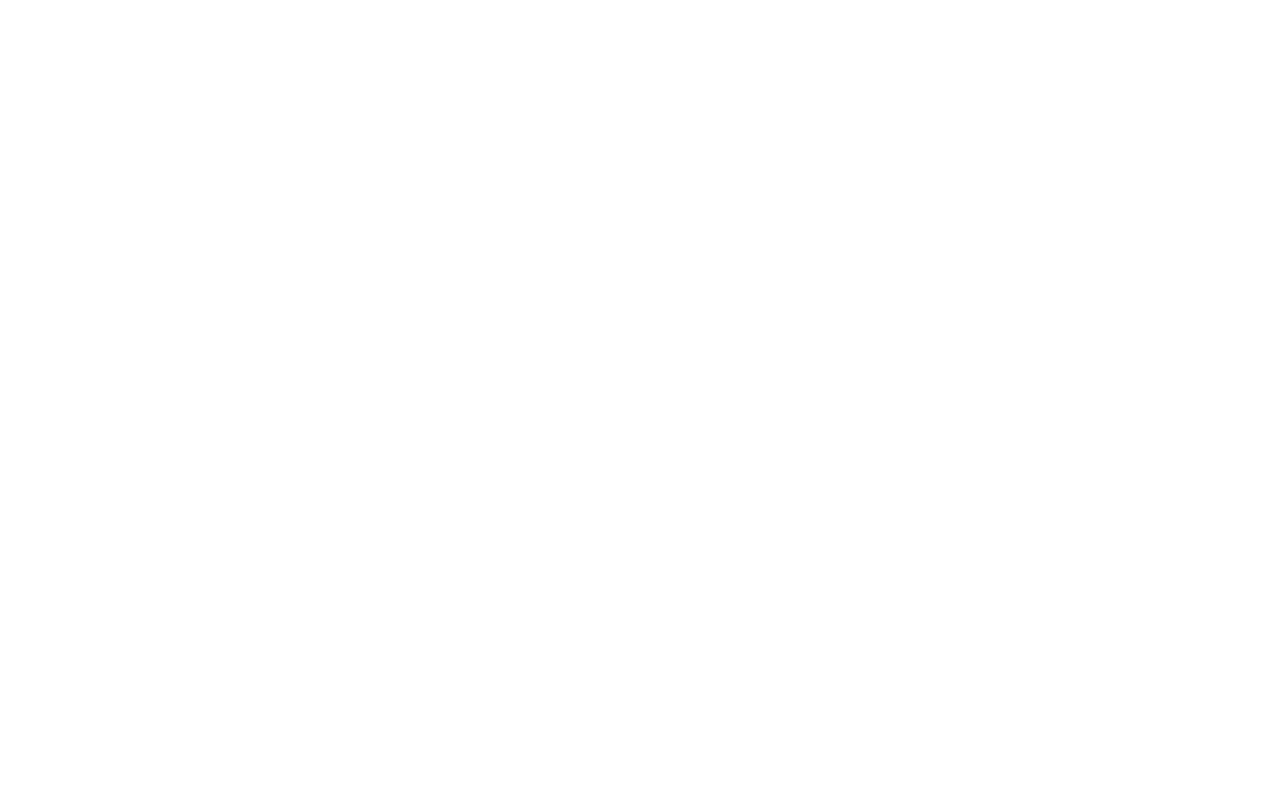
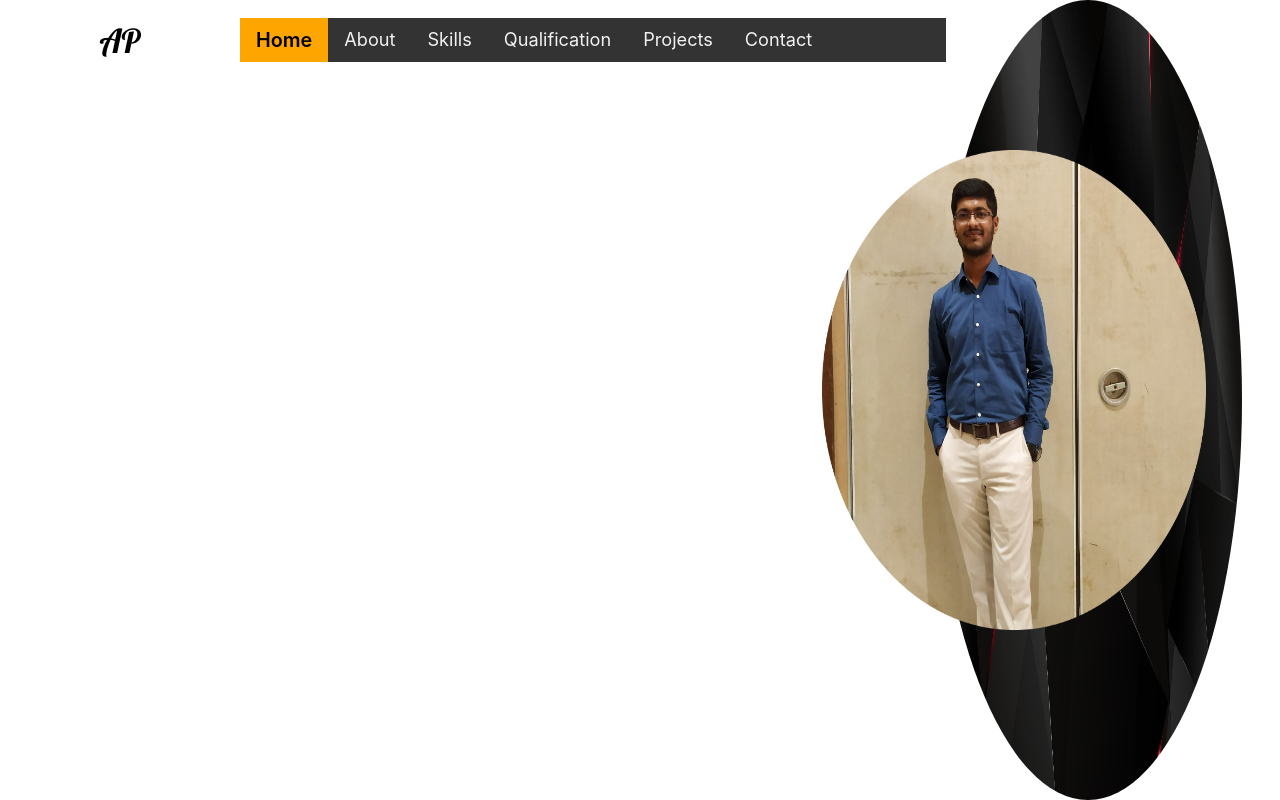
Before and after one commit to AjinkyaPradhan1/portfolio-website-ap, a React (Create React App) app: page /about in a window 1280 px wide. Before the commit this address had no page. Built offline with nearby package versions, Linux system fonts and the light colour scheme.

Commit message:
Basic body started

```diff
--- /dev/null
+++ b/src/components/About.js
@@ -0,0 +1,29 @@
+import "./home.css";
+import "./about.css";
+import Navbar from "./Navbar";
+
+function About() {
+    return (
+      <div className="aMain">
+
+        {/* Navbar content and heading */}
+        <div className="navbar">
+          <div className="navbar_text">AP</div>
+          <div className="navbar_content"><Navbar/></div>
+        </div>
+
+        <div className="right">
+            <div className="right_content">
+                <div className="right_content1">
+                  <img class="image_back" src="images/img_back.jpg" alt="back_img"></img>
+                  <img class="image_mine" src="images/img_mine.png" alt="mine_img"></img>
+
+                </div>
+            </div>
+          </div>
+
+      </div>
+    );
+  }
+
+  export default About;
--- a/src/components/Home.js
+++ b/src/components/Home.js
@@ -21,6 +21,8 @@ function Home() {
                 <div className="p1">I'm, Ajinkya Pradhan</div>
               </div>
               <div className="left_content2">This is my Portfolio Website</div>
+
+
             </div>
 
           </div>
--- a/src/components/Navbar.js
+++ b/src/components/Navbar.js
@@ -5,11 +5,12 @@ function Navbar(){
         <div className="navbarMain">
             <div class="topnav">
                 <a class="active" href="/">Home</a>
+                <a href='/about'>About</a>
                 <a href='/skills'>Skills</a>
                 <a href='/qual'>Qualification</a>
                 <a href='/projects'>Projects</a>
                 <a href='/contact'>Contact</a>
-                <a href='/contact'>Contact</a>
+
             </div>
         </div>
     );
--- /dev/null
+++ b/src/components/about.css
@@ -0,0 +1,8 @@
+.aMain{
+    display: flex;
+    flex-grow: 1;
+    width: 100vw;
+    height: 100vh;
+    background-color: transparent;
+    font-size: 16.5px;
+  }
--- a/src/components/home.css
+++ b/src/components/home.css
@@ -19,7 +19,7 @@
     display: flex;
     flex-direction: column;
     align-items: center;
-    justify-content: flex-end;
+    justify-content: center;
     width: 40%;
     height: 100%;
     background-color: transparent;
--- a/src/index.js
+++ b/src/index.js
@@ -8,6 +8,7 @@ import Contact from "./components/Contact";
 import Skills from "./components/Skills";
 import Qual from "./components/Qual";
 import Projects from "./components/Projects";
+import About from "./components/About";
 
 const root = ReactDOM.createRoot(document.getElementById('root'));
 root.render(
@@ -18,6 +19,7 @@ root.render(
         <Route path="/skills" element={ <Skills /> } />
         <Route path="/qual" element={ <Qual /> } />
         <Route path="/projects" element={ <Projects /> } />
+        <Route path="/about" element={ <About /> } />
       </Routes>
   </BrowserRouter>
 );
```
